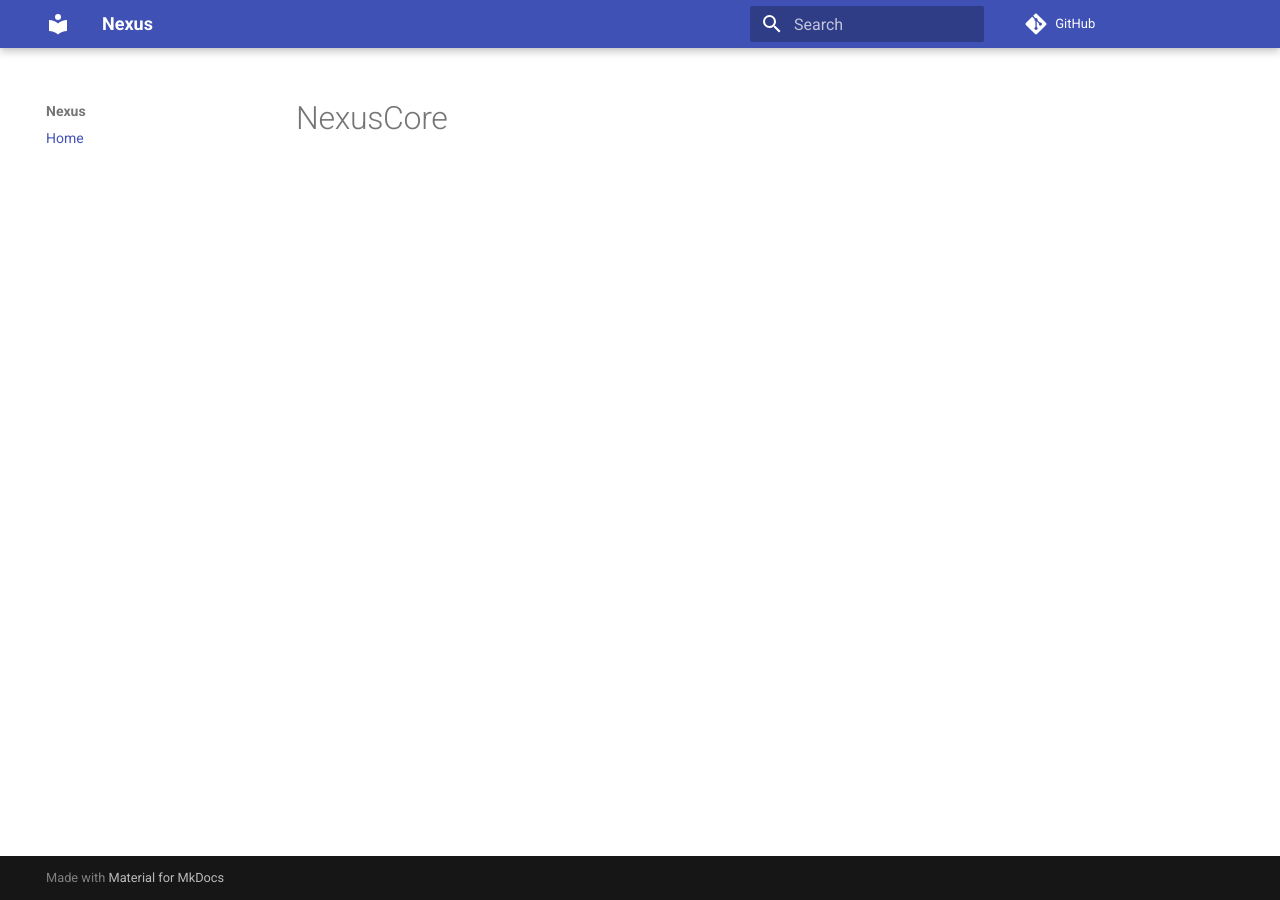
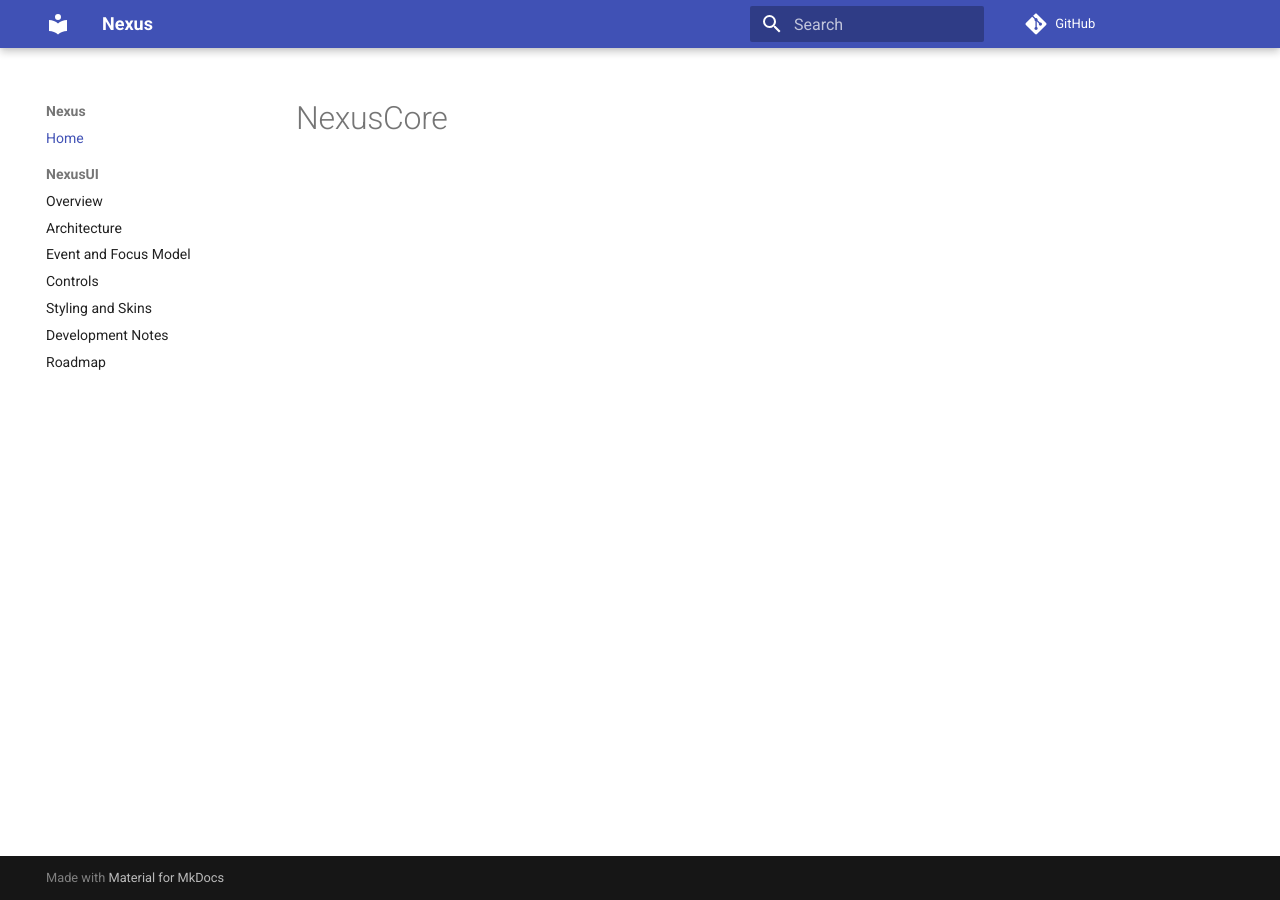
Before and after one commit to nxrp-dev/nexus, an MkDocs documentation site: the page built from docs/index.md, in a window 1280 px wide. Built offline with MkDocs 1.6.1 and Material for MkDocs 9.7.7, drawn with Linux system fonts in a browser that asks for light colours; comment, search, counter and statistics services are not loaded.

Commit message:
Expand MkDocs navigation for NexusUI documentation

```diff
--- a/mkdocs.yml
+++ b/mkdocs.yml
@@ -2,8 +2,35 @@ site_name: Nexus
 site_description: Nexus project documentation
 repo_url: https://github.com/nxrp-dev/nexus
 
+nav:
+  - Home: index.md
+  - NexusUI:
+      - Overview: nexusui/index.md
+      - Architecture: nexusui/architecture.md
+      - Event and Focus Model: nexusui/event-focus.md
+      - Controls: nexusui/controls.md
+      - Styling and Skins: nexusui/styling-skins.md
+      - Development Notes: nexusui/development.md
+      - Roadmap: nexusui/roadmap.md
+
+markdown_extensions:
+  - admonition
+  - attr_list
+  - md_in_html
+  - pymdownx.details
+  - pymdownx.superfences
+  - pymdownx.highlight
+  - pymdownx.inlinehilite
+  - pymdownx.snippets
+  - pymdownx.tabbed:
+      alternate_style: true
+
 theme:
   name: material
-
-nav:
-  - Home: index.md
+  features:
+    - navigation.sections
+    - navigation.expand
+    - navigation.top
+    - content.code.copy
+    - search.highlight
+    - search.suggest
```
